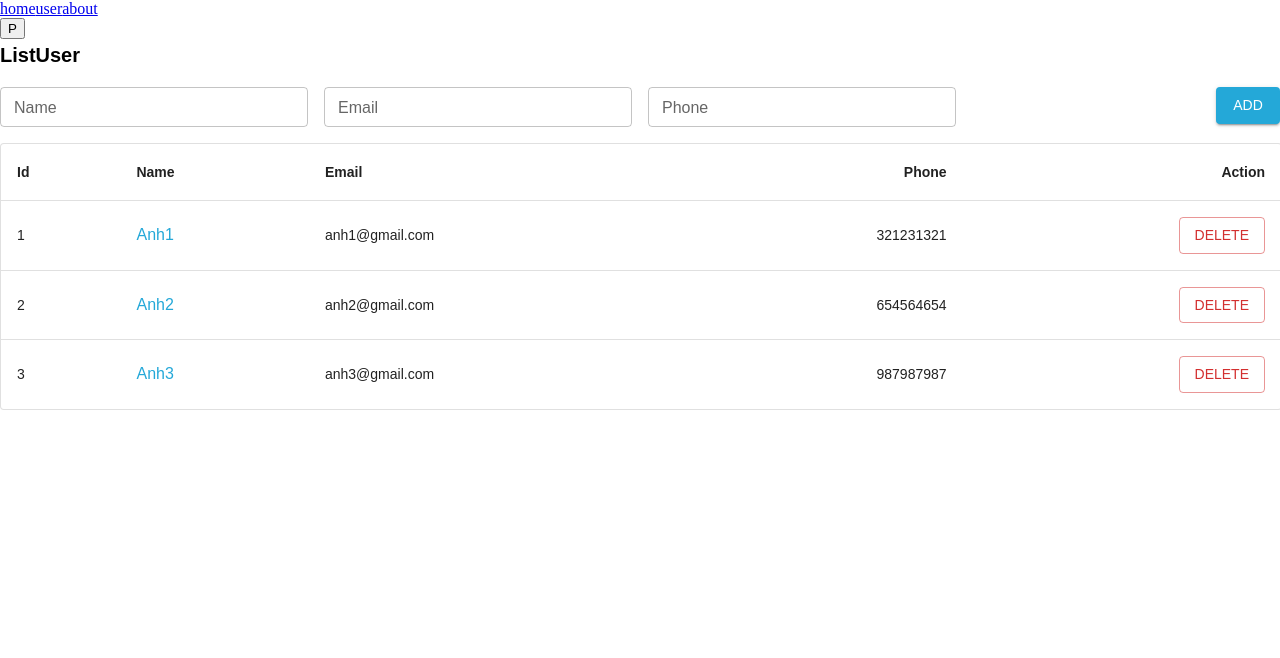
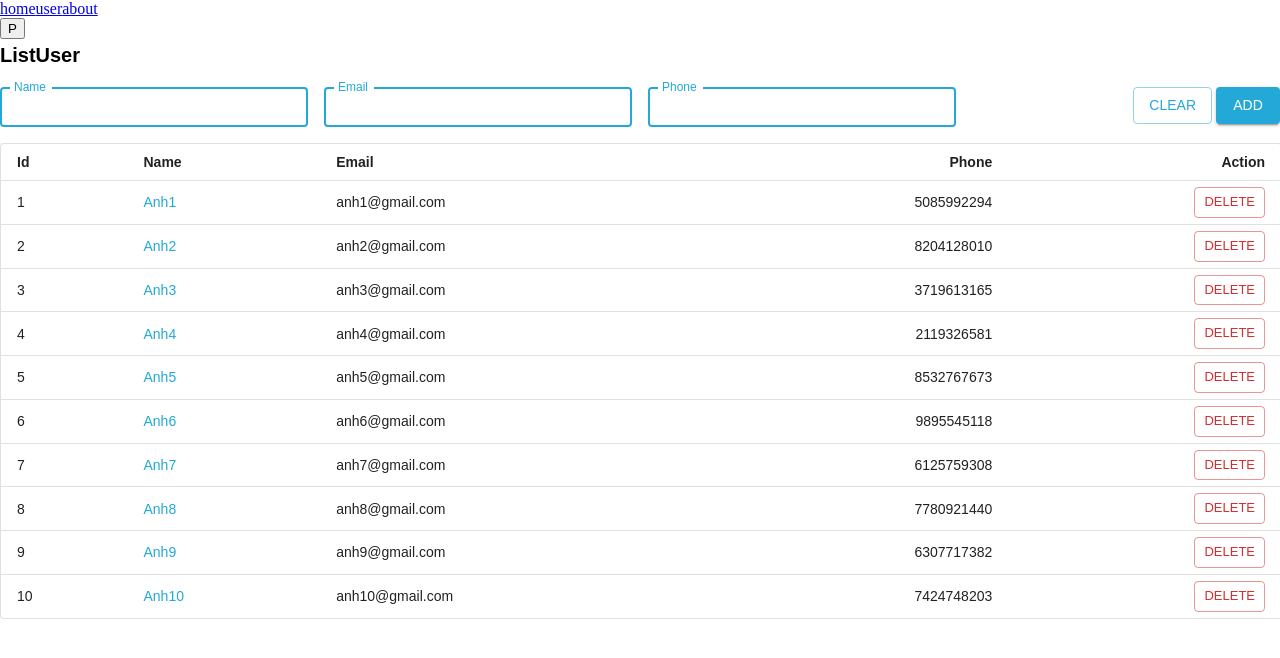
Before and after one commit to kimchainhee/NextJSDemo, a Next.js app: page /user in a window 1280 px wide. Shown: the top 658 px of the page. Built offline with nearby package versions, Linux system fonts and the light colour scheme.

Commit message:
[Update] Source layout next js 09 06/06

```diff
--- a/src/pages/user/index.js
+++ b/src/pages/user/index.js
@@ -1,24 +1,36 @@
-// 'use client'
+'use client'
 import { Table, TableBody, TableCell, TableContainer, TableHead, TableRow, Paper, Typography, Grid, TextField, Button, Box } from "@mui/material";
 import Link from "next/link";
 import React, { useState, useEffect } from "react"
 
-function createData(id, name, email, phone) {
-  return { id, name, email, phone };
+const createArray = (max = 10) => {
+  const arr = [];
+  for (let index = 0; index < max; index += 1) {
+    arr[index] = index;
+  }
+  return arr;
+};
+
+function randomNumber(min, max) {
+  return Math.floor(Math.random() * (max - min + 1)) + min;
 }
 
-const rows = [
-  { name: 'Anh1', email: 'anh1@gmail.com', phone: '321231321' },
-  { name: 'Anh2', email: 'anh2@gmail.com', phone: '654564654' },
-  { name: 'Anh3', email: 'anh3@gmail.com', phone: '987987987' },
-];
+const getRows = (length = 10) =>
+  createArray(length).map(item => {
+
+    return {
+      name: `Anh${item + 1}`,
+      email: `anh${item + 1}@gmail.com`,
+      phone: randomNumber(1000000000, 9999999999),
+    };
+  });
 
 
 export default function ListUser() {
   const [data, setData] = useState([]);
 
   useEffect(() => {
-    setData(rows);
+    setData(getRows());
   }, []);
 
   const [inputName, setInputName] = useState('');
@@ -26,10 +38,29 @@ export default function ListUser() {
   const [inputPhone, setInputPhone] = useState('');
 
   const handleAdd = () => {
-    const newData = [...data, { name: inputName, email: inputEmail, phone: inputPhone }];
     if (inputName && inputEmail && inputPhone !== '') {
+      setInputName('');
+      setInputEmail('');
+      setInputPhone('');
+      const newData = [...data, { name: inputName, email: inputEmail, phone: inputPhone }];
       return setData(newData);
     }
+  };
+
+  const handleClear = () => {
+    setInputName('');
+    setInputEmail('');
+    setInputPhone('');
+  };
+
+  const handleDelete = index => {
+    const arrResult = [...data];
+
+    if (index > -1) {
+      arrResult.splice(index, 1);
+    }
+
+    setData(arrResult);
   };
 
   return (
@@ -38,23 +69,40 @@ export default function ListUser() {
         <b>ListUser</b>
       </Typography>
       <Grid container spacing={2}>
-        <Grid item xs={3}>
-          <TextField label='Name' fullWidth size="small" onChange={e => setInputName(e.target.value)} />
+        <Grid item xs={12} md={3}>
+          <TextField
+            label='Name'
+            focused
+            fullWidth size="small"
+            value={inputName}
+            onChange={e => setInputName(e.target.value)}
+          />
         </Grid>
-        <Grid item xs={3}>
-          <TextField label='Email' fullWidth size="small" onChange={e => setInputEmail(e.target.value)} />
+        <Grid item xs={12} md={3}>
+          <TextField
+            label='Email'
+            focused
+            fullWidth size="small"
+            value={inputEmail}
+            onChange={e => setInputEmail(e.target.value)} />
         </Grid>
-        <Grid item xs={3}>
-          <TextField label='Phone' fullWidth type='number' size="small" onChange={e => setInputPhone(e.target.value)} />
+        <Grid item xs={12} md={3}>
+          <TextField
+            label='Phone'
+            focused
+            fullWidth type='number'
+            value={inputPhone} size="small"
+            onChange={e => setInputPhone(e.target.value)} />
         </Grid>
-        <Grid item xs>
+        <Grid item xs={12} md={3}>
           <Box align='right'>
+            <Button variant='outlined' onClick={handleClear}>Clear</Button>{' '}
             <Button variant='contained' onClick={handleAdd}>Add</Button>
           </Box>
         </Grid>
         <Grid item xs={12}>
           <TableContainer component={Paper} variant='outlined'>
-            <Table sx={{ minWidth: 650 }} aria-label="simple table">
+            <Table sx={{ minWidth: 650 }} aria-label="simple table" size="small">
               <TableHead>
                 <TableRow>
                   <TableCell><b>Id</b></TableCell>
@@ -67,20 +115,20 @@ export default function ListUser() {
               <TableBody>
                 {data.map((row, index) => {
                   const key = index;
-                  const dataRender = createData(index + 1, row.name, row.email, row.phone)
                   return (
                     <TableRow
                       key={key}
                       sx={{ '&:last-child td, &:last-child th': { border: 0 } }}
                     >
                       <TableCell component="th" scope="row">
-                        {dataRender.id}
+                        {index + 1}
                       </TableCell>
                       <TableCell>
                         <Typography
+                          variant='body2'
                           color='primary'
                           component={Link}
-                          href={`/user/id:${dataRender.id}`}
+                          href={`/user/id:${row.id}`}
                           sx={{
                             cursor: 'pointer',
                             textDecoration: 'none',
@@ -89,13 +137,18 @@ export default function ListUser() {
                             }
                           }}
                         >
-                          {dataRender.name}
+                          {row.name}
                         </Typography>
                       </TableCell>
-                      <TableCell>{dataRender.email}</TableCell>
-                      <TableCell align="right">{dataRender.phone}</TableCell>
+                      <TableCell>{row.email}</TableCell>
+                      <TableCell align="right">{row.phone}</TableCell>
                       <TableCell align="right">
-                        <Button variant='outlined' color='error'>
+                        <Button
+                          variant='outlined'
+                          color='error'
+                          size="small"
+                          onClick={() => handleDelete(index)}
+                        >
                           Delete
                         </Button>
                       </TableCell>
```
